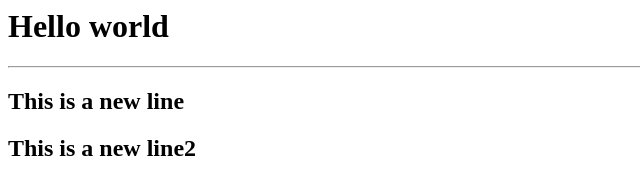
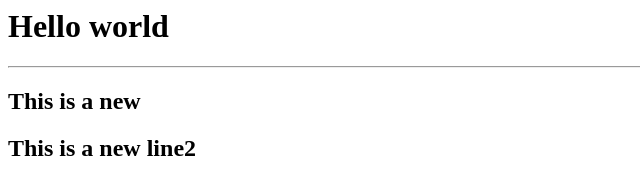
Before and after one commit to righder/testRepository1234, a plain HTML site: page index.html in a window 1280 px wide. Shown: the full height of the page, 0-640 px from the left. Drawn offline with Linux system fonts and the light colour scheme.

Commit message:
changed line3

```diff
--- a/index.html
+++ b/index.html
@@ -1,4 +1,4 @@
 <h1>Hello world</h1>
 <hr>
-<h2>This is a new line</h2>
+<h2>This is a new</h2>
 <h2>This is a new line2</h2>
```
